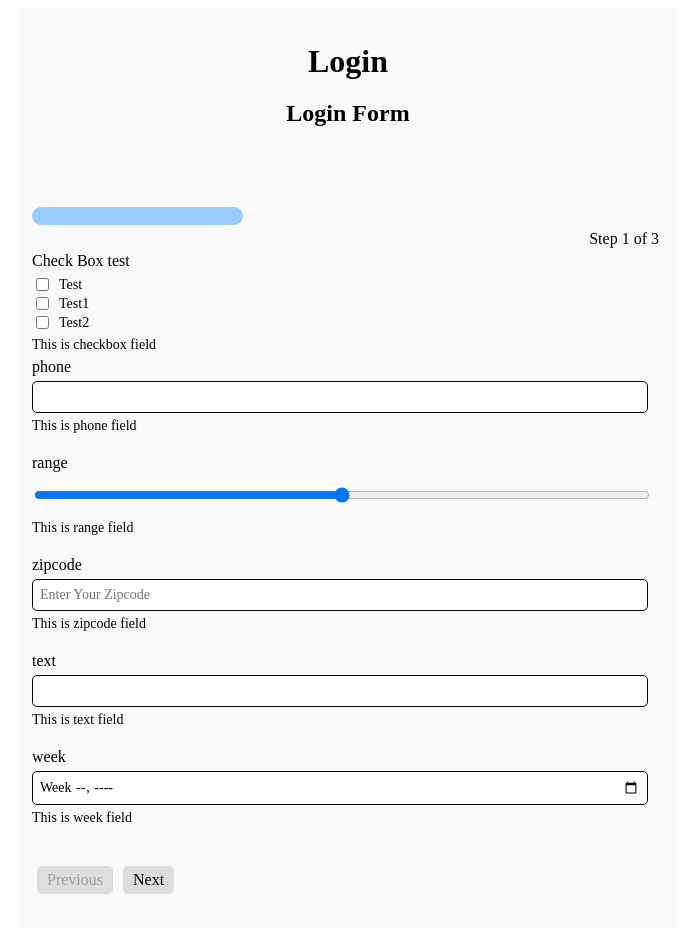
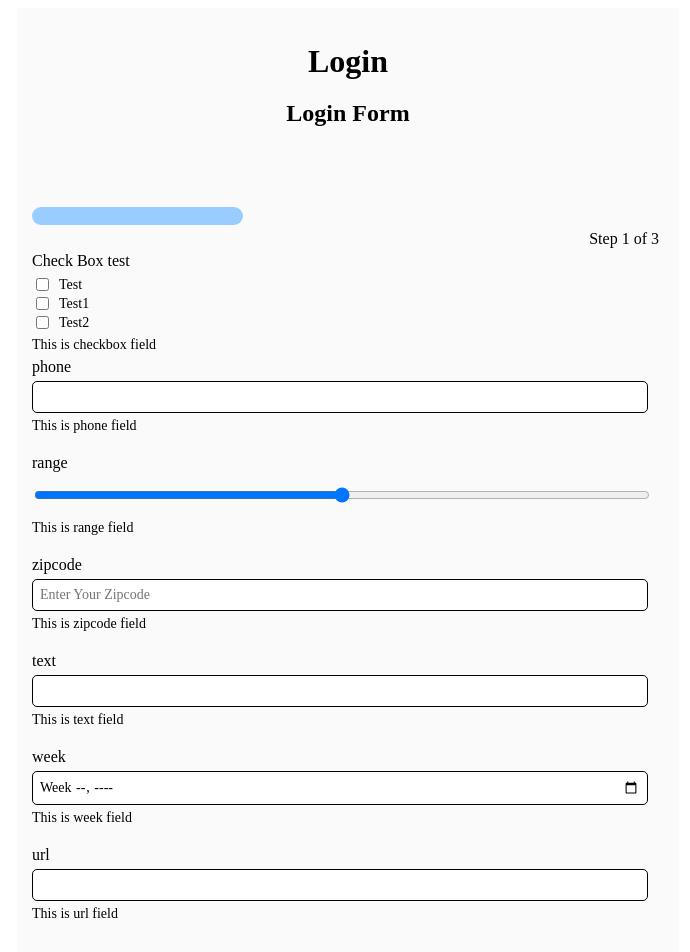
Before and after one commit to nettantra/llama-forms-react, a React (Create React App) app: page / in a window 1280 px wide. Shown: the top 952 px of the page, without its empty margins (307-997 px from the left). Built offline with nearby package versions, Linux system fonts and the light colour scheme.

Commit message:
added url field with ragex validation

```diff
--- a/src/App.tsx
+++ b/src/App.tsx
@@ -78,6 +78,10 @@ function App() {
             type: 'string',
             step:1
           },
+          url:{
+            type: 'string',
+            step:1
+          },
           checkBox1:{
             type: 'string',
             // required: true,
@@ -141,6 +145,15 @@ function App() {
             // enum: ["2015-W04", "2015-W03", "2015-W02", "2015-W01"],
             validationRegex:""
           },
+          url: {
+            type: "url",
+            label: "url",
+            lowercase : false,
+            uppercase: false,
+            description: "This is url field",
+            disAllowSpace: false,
+            // validationRegex:"^[a-zA-Z]+$"
+          },
           checkBox1: {
             type: "checkbox",
             label: "Check Box1 test",
--- /dev/null
+++ b/src/llama/components/fields/Url/Url.tsx
@@ -0,0 +1,89 @@
+import React, { useState, useRef, useEffect } from "react";
+
+interface LooseObject {
+    [key: string]: any
+}
+
+interface Props {
+    properties: LooseObject,
+    handleData: any,
+    name: any,
+    parentState: any,
+}
+
+export default function UrlField(props: Props) {
+    const { properties, handleData, name } = props
+    const [error, setError] = useState(false)
+    let urlRef: any = useRef();
+
+
+    const regexObject: any = {
+        url: { regex: /^(?:(?:(?:https?|ftp):)?\/\/)(?:\S+(?::\S*)?@)?(?:(?!(?:10|127)(?:\.\d{1,3}){3})(?!(?:169\.254|192\.168)(?:\.\d{1,3}){2})(?!172\.(?:1[6-9]|2\d|3[0-1])(?:\.\d{1,3}){2})(?:[1-9]\d?|1\d\d|2[01]\d|22[0-3])(?:\.(?:1?\d{1,2}|2[0-4]\d|25[0-5])){2}(?:\.(?:[1-9]\d?|1\d\d|2[0-4]\d|25[0-4]))|(?:(?:[a-z\u00a1-\uffff0-9]-*)*[a-z\u00a1-\uffff0-9]+)(?:\.(?:[a-z\u00a1-\uffff0-9]-*)*[a-z\u00a1-\uffff0-9]+)*(?:\.(?:[a-z\u00a1-\uffff]{2,})))(?::\d{2,5})?(?:[/?#]\S*)?$/i, errorMessage: "Please enter a valid url" }
+    }
+
+    const checkValidation = (regex: string, value: string) => {
+        const re = new RegExp(regex);
+        if (re.test(value) || !value) {
+            setError(false);
+            return true;
+        } else {
+            setError(true);
+            return false;
+        }
+    }
+    const caseChange = (value: any) => {
+        if (properties["lowercase"]) return value.toLowerCase();
+        if (properties["uppercase"]) return value.toUpperCase();
+        return value
+    }
+    const handleChange = (e: any) => {
+        let input = e.target.value;
+        let value = caseChange(input)
+        if (properties?.validationRegex) {
+            handleData(value, !checkValidation(properties['validationRegex'], value))
+        } else if (properties?.type in regexObject) {
+            handleData(value, !checkValidation(regexObject[properties.type]['regex'], value))
+        }
+    }
+    useEffect(() => {
+
+        if (properties?.["className"]?.trim()) {
+            urlRef.current.style = ""
+            urlRef.current.className = properties?.["className"] ?? name
+        }
+        if (properties["style"]) {
+            urlRef.current.style = ""
+            for (let key in properties["style"]) {
+                urlRef.current.style.setProperty(key, properties["style"][key]);
+            }
+        }
+    }, []);
+
+    return (
+        <>
+            <h3 style={{ fontFamily: 'Nunito Sans', fontWeight: '400', fontSize: '16px', margin: '5px 0' }}>{properties['label']}</h3>
+            <input
+                id={name}
+                name={name}
+                type="url"
+                placeholder={properties['placeholder'] ? properties['placeholder'] : null}
+                value={props.parentState[name]?.value}
+                disabled={properties['readOnly'] ? properties['readOnly'] : false}
+                required={properties['required'] ? properties['required'] : false}
+                autoFocus={properties['autoFocus'] ? properties['autoFocus'] : false}
+                autoComplete={properties['autoComplete'] ? "on" : "off"}
+                size={properties['size'] ? properties['size'] : null}
+                maxLength={properties['maxLength'] ? properties['maxLength'] : null}
+                minLength={properties['minLength'] ? properties['minLength'] : null}
+                pattern={properties['validationRegex'] ? properties['validationRegex'] : null}
+                style={properties['type'] === 'color' ? { width: '40px', height: '40px' } : { width: '95%', padding: '7px', border: '1px solid #000', borderRadius: '5px', fontSize: '14px', fontFamily: 'Nunito Sans', fontWeight: '400' }}
+                onChange={(e) => { handleChange(e) }}
+                ref={urlRef}
+            />
+            <div style={{ marginBottom: '20px' }}>
+                <p style={{ margin: '5px 0px', fontFamily: 'Nunito Sans', fontWeight: '200', fontSize: '14px' }}>{properties['description']}</p>
+                {error ? <p style={{ marginTop: '5px', fontFamily: 'Nunito Sans', fontWeight: '600', fontSize: '14px', color: '#9e001a' }}>{properties['errorMessage'] ? properties['errorMessage'] : (properties.type in regexObject) ? regexObject[properties.type]['errorMessage'] : `Something went wrong in ${name} field`}</p> : null}
+            </div>
+        </>
+    )
+}
--- a/src/llama/components/form/RenderForm.tsx
+++ b/src/llama/components/form/RenderForm.tsx
@@ -21,7 +21,8 @@ import PhoneField from '../fields/Phone/Phone';
 import RangeField from '../fields/Range/Range';
 import ZipcodeField from '../fields/Zipcode/Zipcode'
 import TextField from '../fields/Text/Text';
-import WeekField from '../fields/Week/Week'
+import WeekField from '../fields/Week/Week';
+import UrlField from '../fields/Url/Url';
 
 interface Props {
     fields: any,
@@ -57,7 +58,8 @@ export default function RenderForm(props: Props) {
         'text' : TextField,
         'textarea' : TextAreaField,
         'default': InputField,
-        'week' : WeekField
+        'week' : WeekField,
+        'url' : UrlField,
     }
 
 
```
